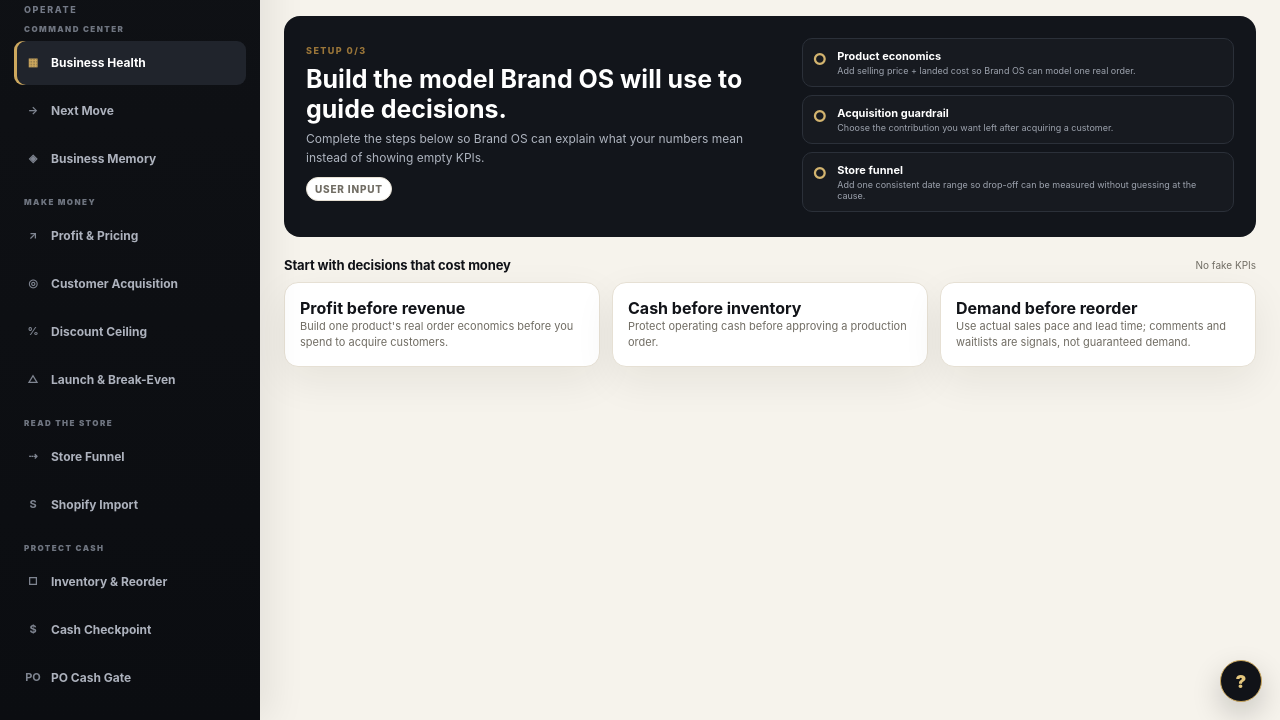
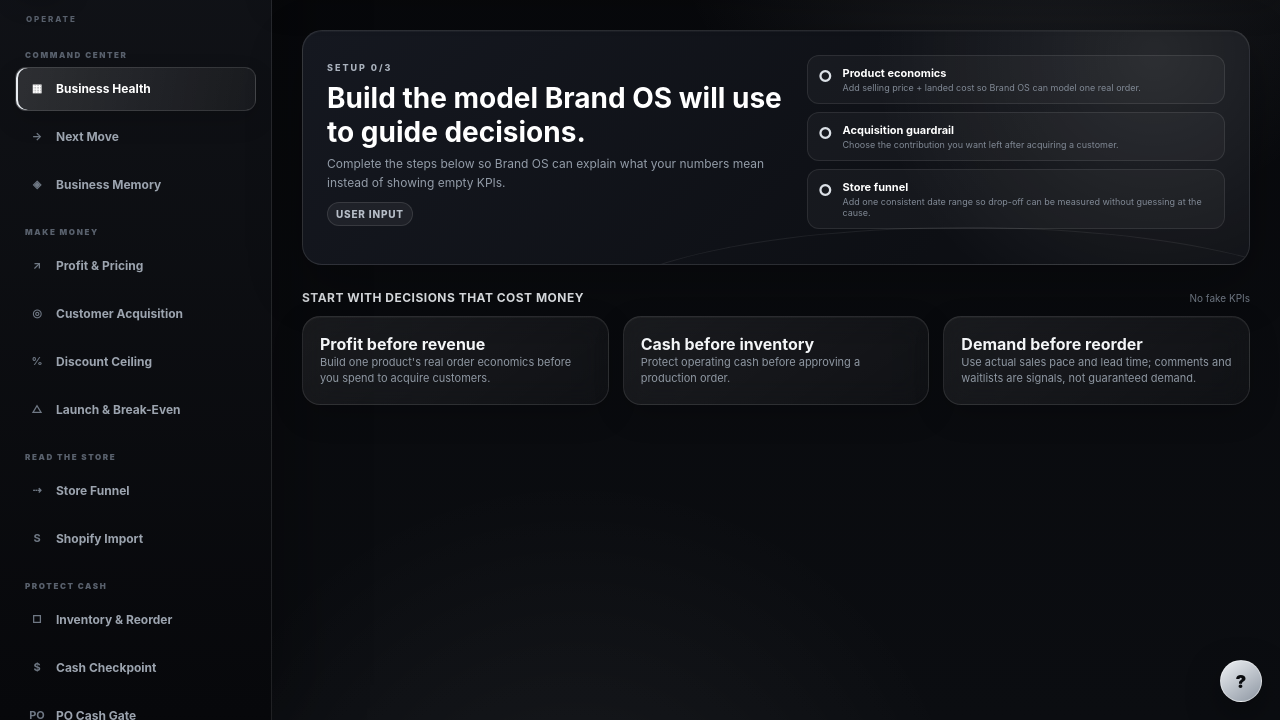
Before and after one commit to motionsupplyco/motion-supply-brand-os, a website with bundled scripts: page public/index.html in a window 1280 px wide. Shown: the part 80-800 px from the top of the page. Built offline with nearby package versions, Linux system fonts and the light colour scheme; files whose address does not match are found by name.

Commit message:
Enable premium visual theme

```diff
--- a/public/index.html
+++ b/public/index.html
@@ -15,6 +15,7 @@
 <link rel="stylesheet" href="styles.css" />
 <link rel="stylesheet" href="styles-hotfix.css" />
 <link rel="stylesheet" href="advisor-mobile.css" />
+<link rel="stylesheet" href="premium-theme.css" />
 </head>
 <body>
 <div class="shell">
```
